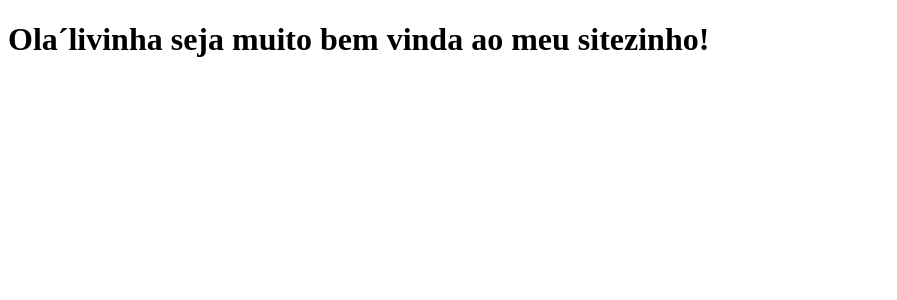
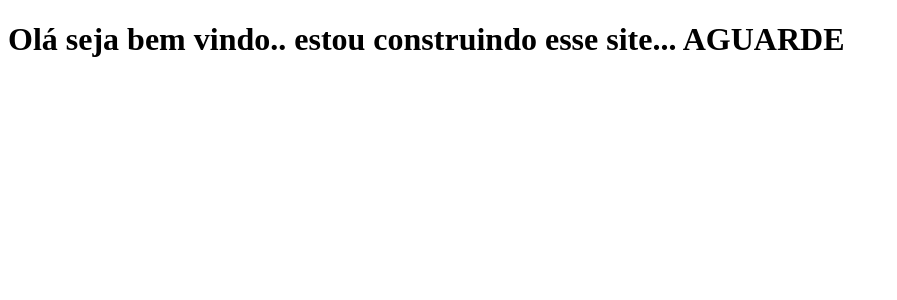
Before and after one commit to luisalves23/clone-tabnews, a Next.js app: page / in a window 1280 px wide. Shown: the top 300 px of the page, without its empty margins (0-897 px from the left). Built offline with nearby package versions, Linux system fonts and the light colour scheme.

Commit message:
define uma mensagem de construção

```diff
--- a/pages/index.js
+++ b/pages/index.js
@@ -1,5 +1,5 @@
 function Home() {
-  return <h1>Ola´livinha seja muito bem vinda ao meu sitezinho!</h1>;
+  return <h1>Olá seja bem vindo.. estou construindo esse site... AGUARDE</h1>;
 }
 
 export default Home;
```
